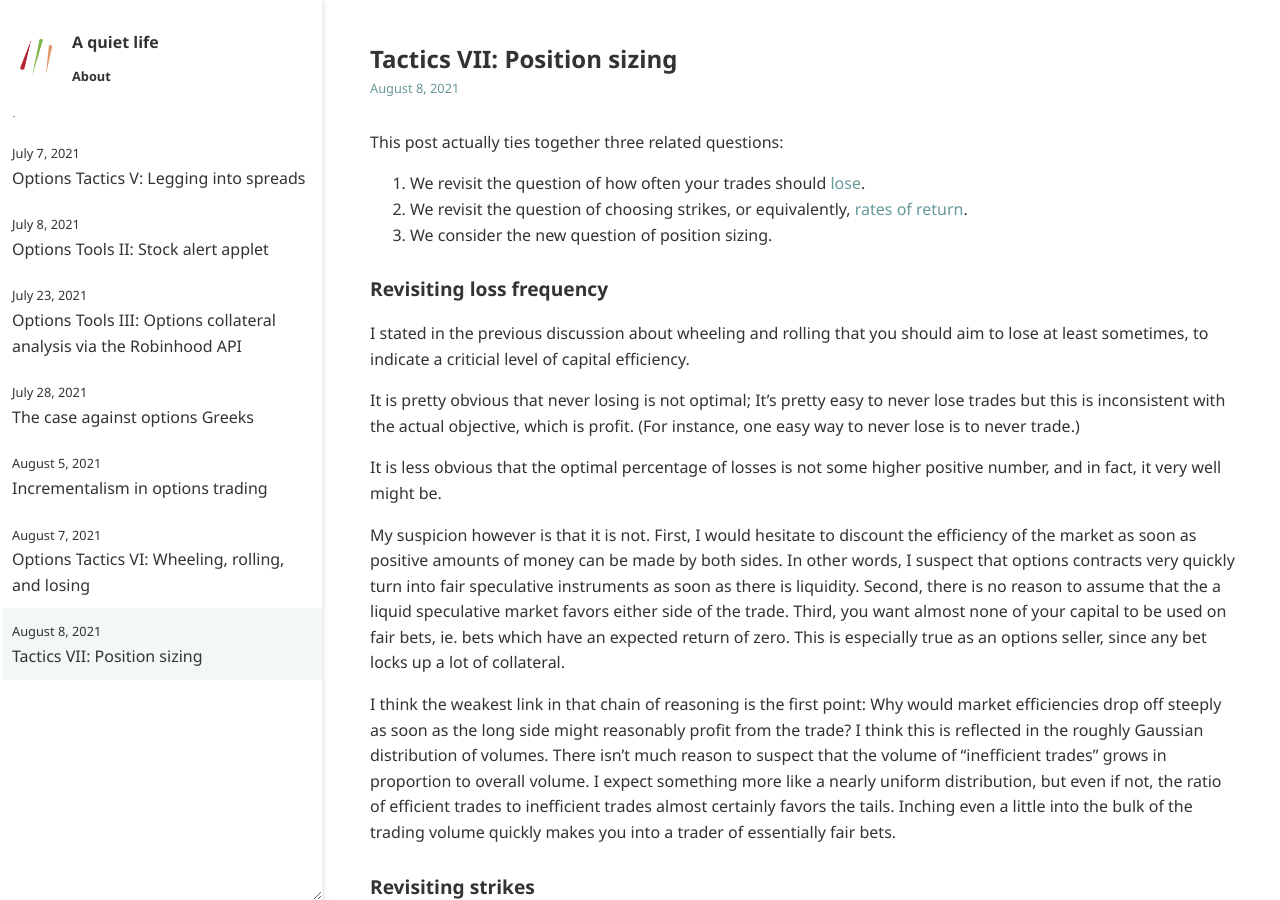
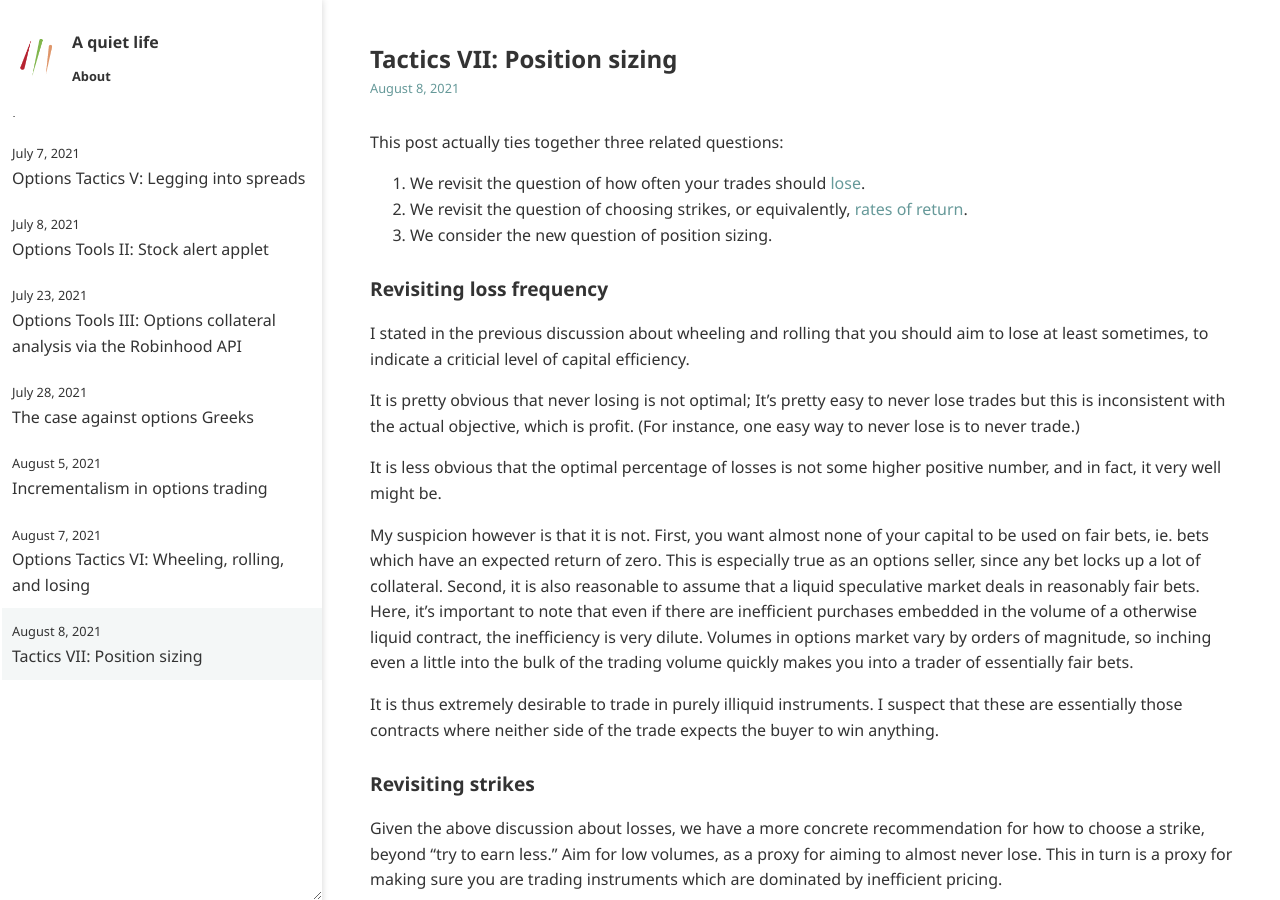
Before and after one commit to ansyblenetwork/aquietlife, a Jekyll site: the page built from _posts/2021-08-08-sizing.md, in a window 1280 px wide and 900 px high. Built offline with Jekyll 4.4.1, drawn with Linux system fonts in a browser that asks for light colours.

Commit message:
Update 2021-08-08-sizing.md

```diff
--- a/_posts/2021-08-08-sizing.md
+++ b/_posts/2021-08-08-sizing.md
@@ -17,9 +17,9 @@ It is pretty obvious that never losing is not optimal; It's pretty easy to never
 
 It is less obvious that the optimal percentage of losses is not some higher positive number, and in fact, it very well might be.
 
-My suspicion however is that it is not. First, I would hesitate to discount the efficiency of the market as soon as positive amounts of money can be made by both sides. In other words, I suspect that options contracts very quickly turn into fair speculative instruments as soon as there is liquidity. Second, there is no reason to assume that the a liquid speculative market favors either side of the trade. Third, you want almost none of your capital to be used on fair bets, ie. bets which have an expected return of zero. This is especially true as an options seller, since any bet locks up a lot of collateral.
+My suspicion however is that it is not. First, you want almost none of your capital to be used on fair bets, ie. bets which have an expected return of zero. This is especially true as an options seller, since any bet locks up a lot of collateral. Second, it is also reasonable to assume that a liquid speculative market deals in reasonably fair bets. Here, it's important to note that even if there are inefficient purchases embedded in the volume of a otherwise liquid contract, the inefficiency is very dilute. Volumes in options market vary by orders of magnitude, so inching even a little into the bulk of the trading volume quickly makes you into a trader of essentially fair bets.
 
-I think the weakest link in that chain of reasoning is the first point: Why would market efficiencies drop off steeply as soon as the long side might reasonably profit from the trade? I think this is reflected in the roughly Gaussian distribution of volumes. There isn't much reason to suspect that the volume of "inefficient trades" grows in proportion to overall volume. I expect something more like a nearly uniform distribution, but even if not, the ratio of efficient trades to inefficient trades almost certainly favors the tails. Inching even a little into the bulk of the trading volume quickly makes you into a trader of essentially fair bets.
+It is thus extremely desirable to trade in purely illiquid instruments. I suspect that these are essentially those contracts where neither side of the trade expects the buyer to win anything.
 
 
 ### Revisiting strikes
```
